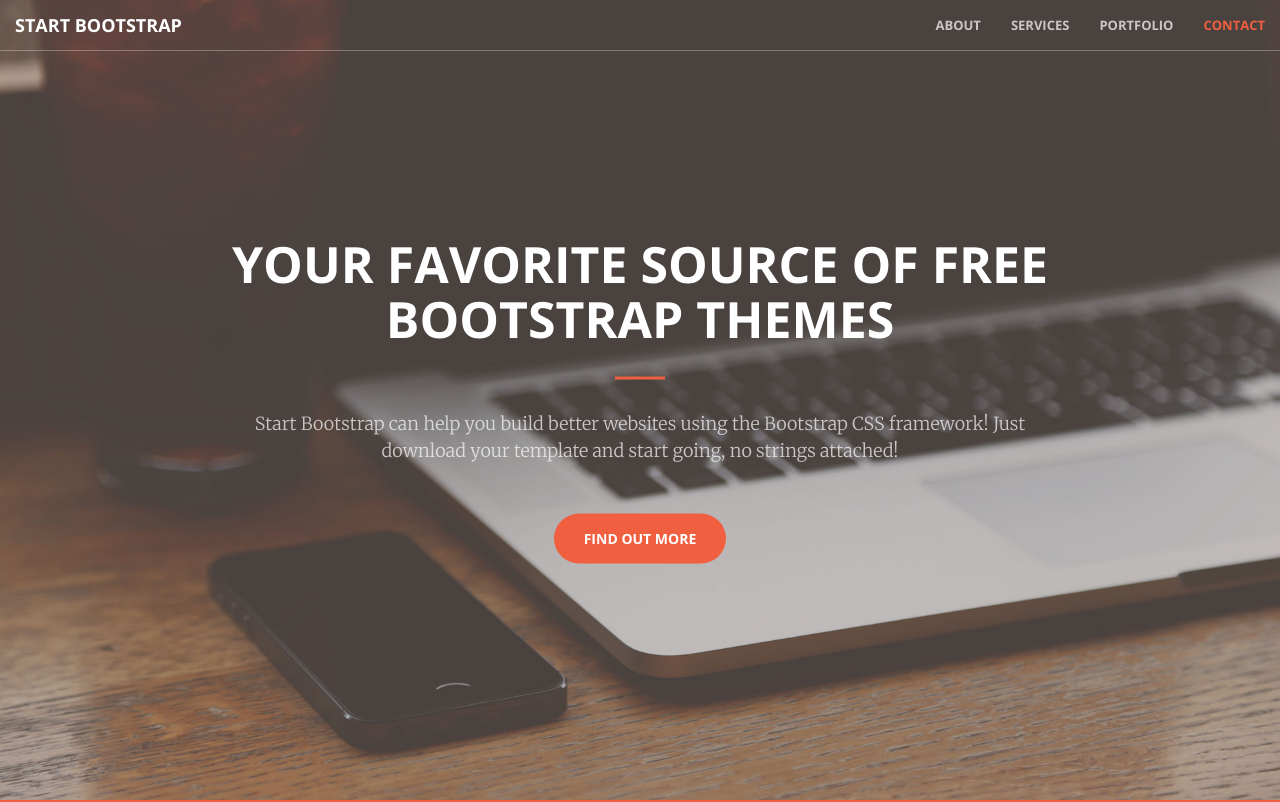
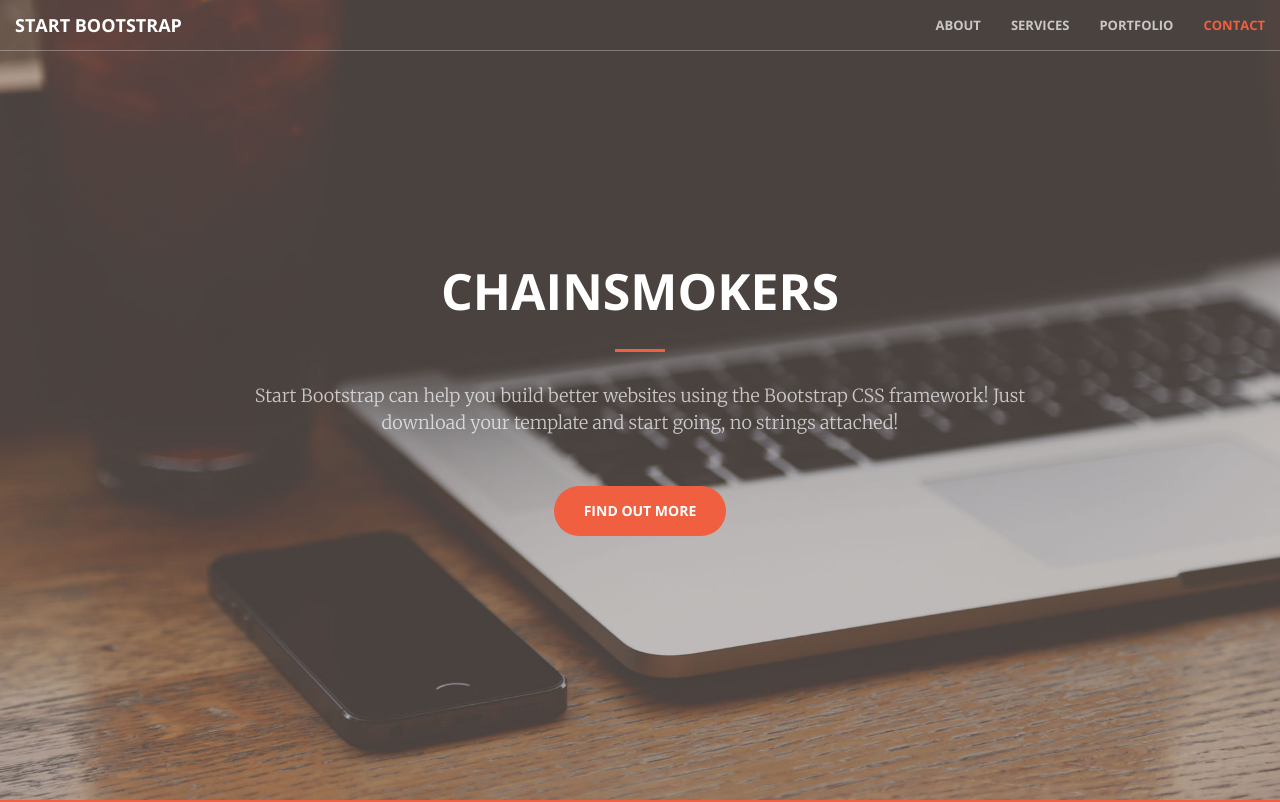
Before and after one commit to dobecgalupe/obidozadobec.github.io, a website: page index.html in a window 1280 px wide. Shown: the top 802 px of the page. Drawn offline with nearby package versions, Linux system fonts and the light colour scheme.

Commit message:
Update index.html

```diff
--- a/index.html
+++ b/index.html
@@ -71,7 +71,7 @@
     <header>
         <div class="header-content">
             <div class="header-content-inner">
-                <h1 id="homeHeading">Your Favorite Source of Free Bootstrap Themes</h1>
+                <h1 id="homeHeading">CHAINSMOKERS</h1>
                 <hr>
                 <p>Start Bootstrap can help you build better websites using the Bootstrap CSS framework! Just download your template and start going, no strings attached!</p>
                 <a href="#about" class="btn btn-primary btn-xl page-scroll">Find Out More</a>
```
